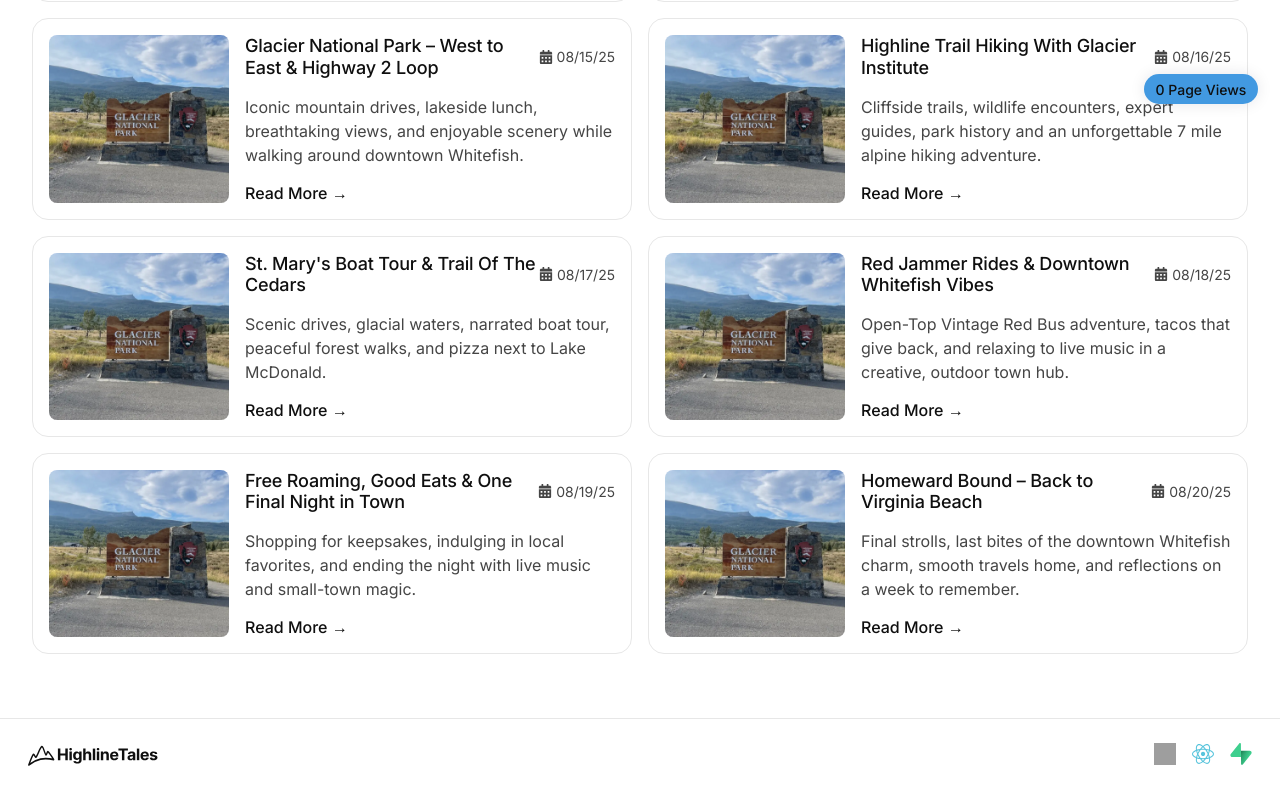
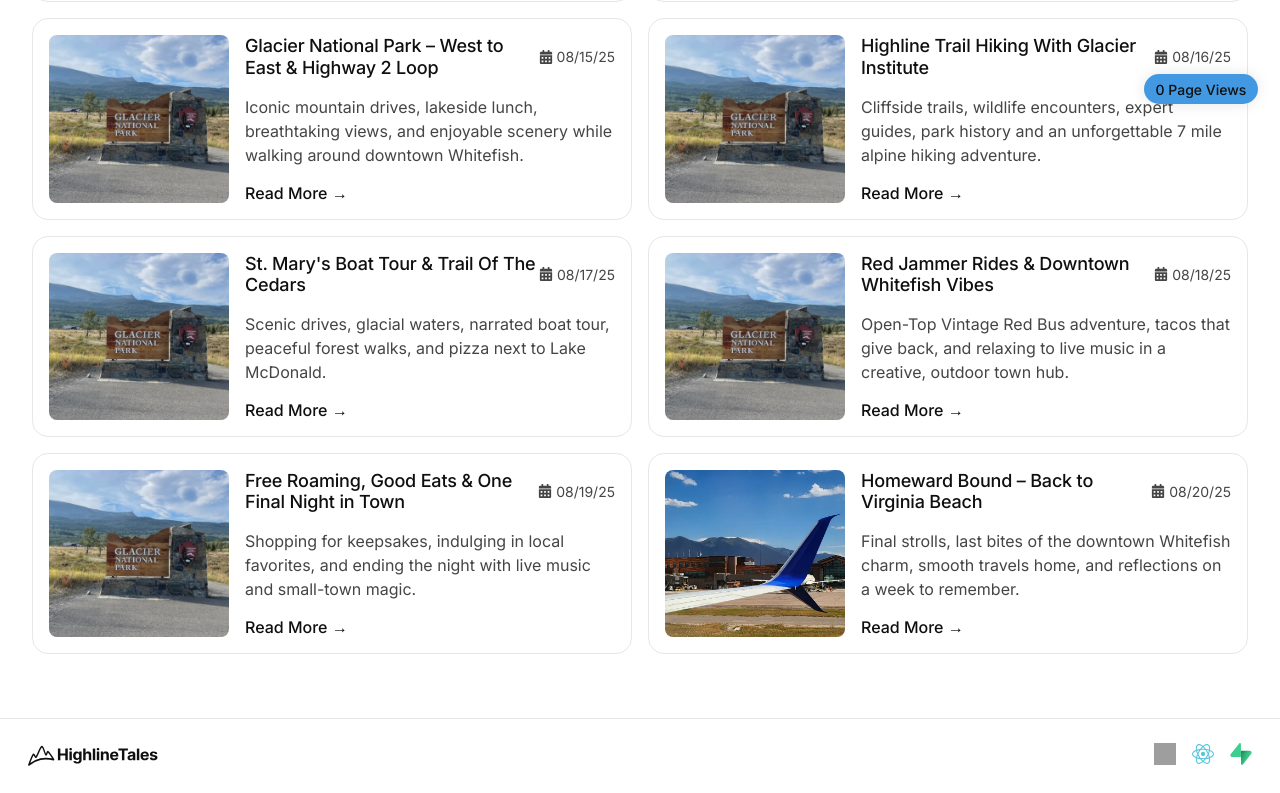
Before and after one commit to Timbaines/highline-tales, a React (Vite) app: page /blog in a window 1280 px wide. Shown: the part 674-1467 px from the top of the page. Built offline with nearby package versions, Linux system fonts and the light colour scheme; no server answers; grey boxes are pictures that could not be loaded.

Commit message:
chore: update blog image in `blogData.js` for consistency and improved storytelling

```diff
--- a/src/data/blogData.js
+++ b/src/data/blogData.js
@@ -196,7 +196,7 @@ export const blogData = [
             "[img src=\"/card-bg.png\" alt=\"Alpine wildflowers\" caption=\"Caption\" size=\"full\"]<br><br>" +
             "[h3]H3[/h3]<br><br>" +
             "Paragraph...<br><br>",
-        image: "/blog-post-day-1.webp",
+        image: "/blog/highlinetales-day8-homeward-bound.webp",
         tags: ["Planning", "Trips", "Glacier"]
     },
 ];
```
Also changed, not shown: public/blog/highlinetales-day8-homeward-bound.webp (added).
